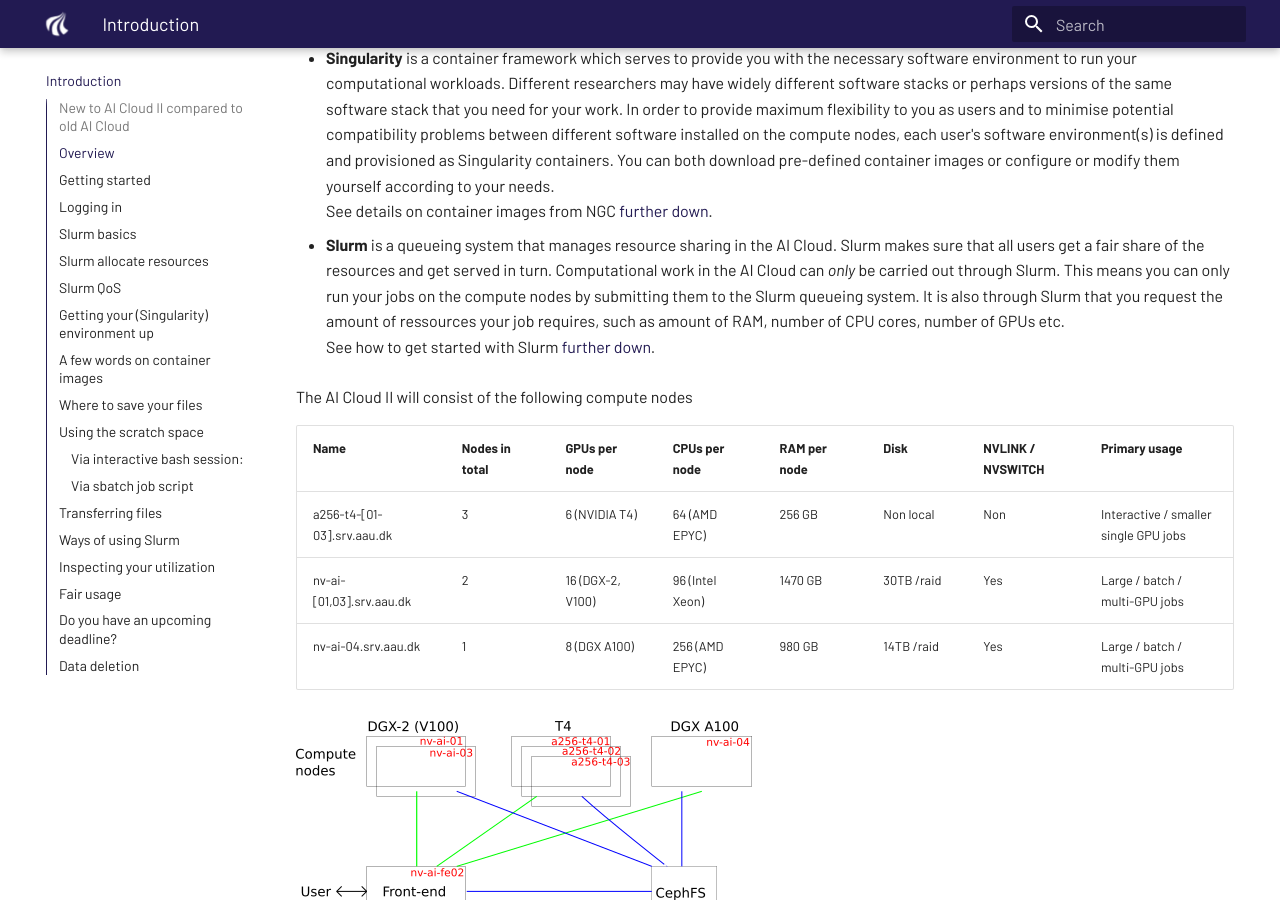
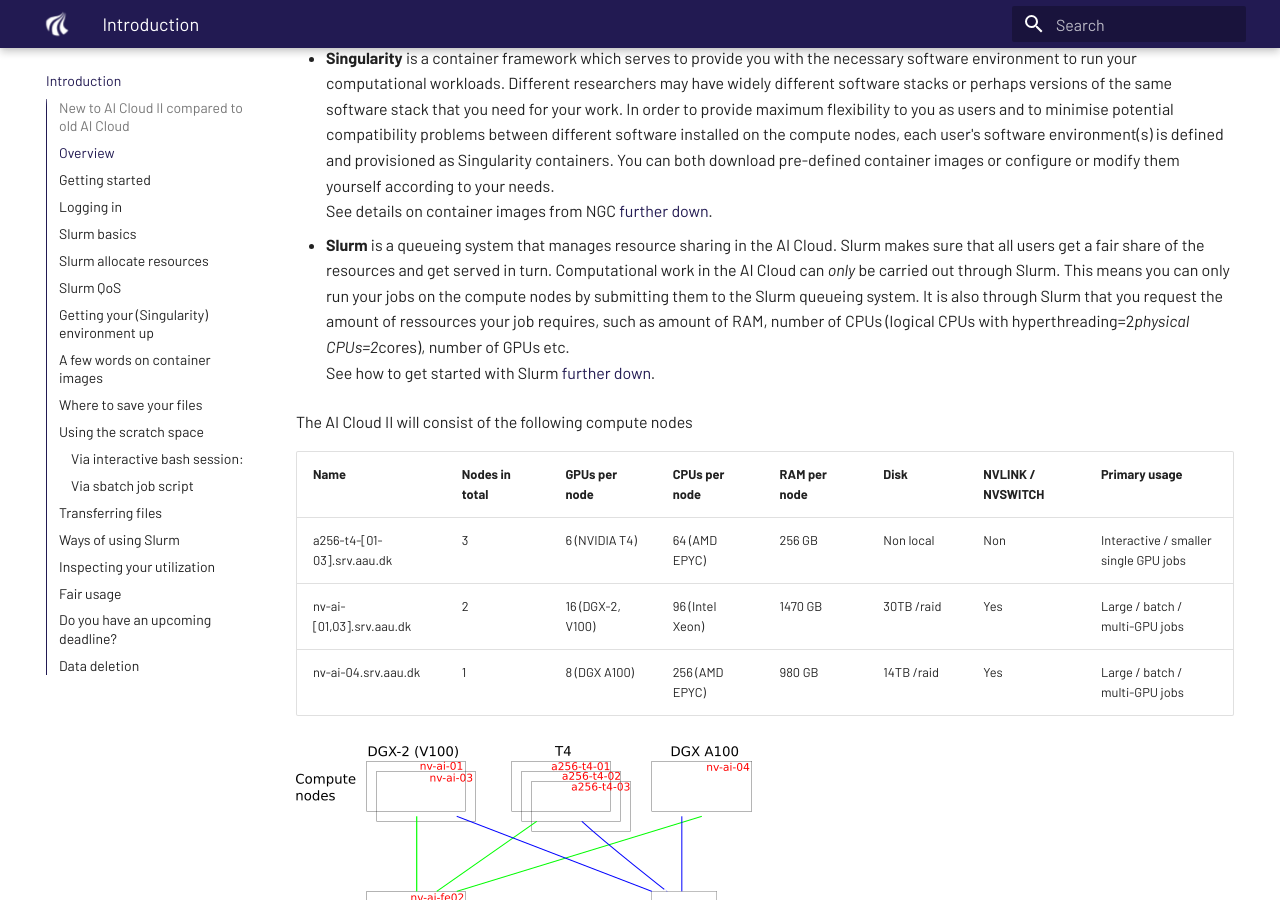
Before and after one commit to aau-claaudia/aicloud-docs, an MkDocs documentation site: the page built from docs/introduction.md, in a window 1280 px wide and 900 px high, scrolled down 693 px. Built offline with MkDocs 1.6.1 and Material for MkDocs 9.7.7, drawn with Linux system fonts in a browser that asks for light colours.

Commit message:
removed cores and explained a bit about the definition of cores

```diff
--- a/docs/introduction.md
+++ b/docs/introduction.md
@@ -18,7 +18,7 @@
 - **Singularity** is a container framework which serves to provide you with the necessary software environment to run your computational workloads. Different researchers may have widely different software stacks or perhaps versions of the same software stack that you need for your work. In order to provide maximum flexibility to you as users and to minimise potential compatibility problems between different software installed on the compute nodes, each user's software environment(s) is defined and provisioned as Singularity containers. You can both download pre-defined container images or configure or modify them yourself according to your needs.
   See details on container images from NGC [further down](#a-few-words-on-container-images).
 
-- **Slurm** is a queueing system that manages resource sharing in the AI Cloud. Slurm makes sure that all users get a fair share of the resources and get served in turn. Computational work in the AI Cloud can *only* be carried out through Slurm. This means you can only run your jobs on the compute nodes by submitting them to the Slurm queueing system. It is also through Slurm that you request the amount of ressources your job requires, such as amount of RAM, number of CPU cores, number of GPUs etc.
+- **Slurm** is a queueing system that manages resource sharing in the AI Cloud. Slurm makes sure that all users get a fair share of the resources and get served in turn. Computational work in the AI Cloud can *only* be carried out through Slurm. This means you can only run your jobs on the compute nodes by submitting them to the Slurm queueing system. It is also through Slurm that you request the amount of ressources your job requires, such as amount of RAM, number of CPUs (logical CPUs with hyperthreading=2*physical CPUs=2*cores), number of GPUs etc.
   See how to get started with Slurm [further down](#slurm-basics).
 
 <!--**It is intended that all analysis on AI Cloud II are run via  containers which you start and manage by yourselves. It is possible to build singularity images from the NVIDIA's stock docker images [NVIDIA GPU Cloud](https://ngc.nvidia.com/) - check also this [Support Matrix](https://docs.nvidia.com/deeplearning/dgx/support-matrix/index.html "support matrix"). If you need something of your own taste, all software tools and their dependencies are supposed to be installed inside your containers. Furthermore, if you want to use the software stack again and again, it is a good idea to create a singularity image for that.**-->
```
